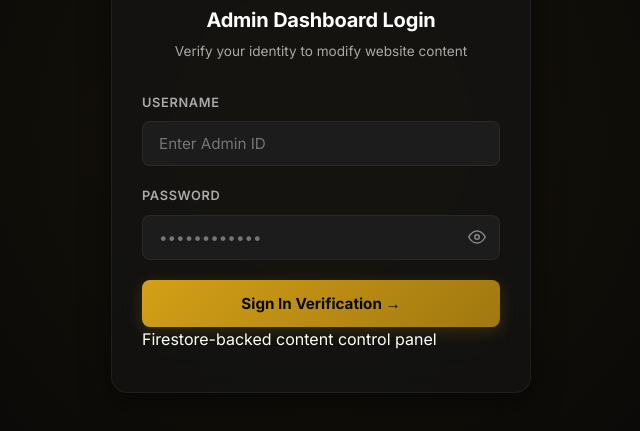
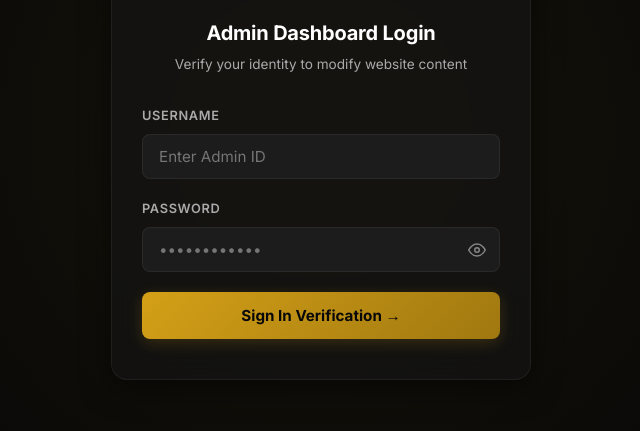
Before and after one commit to king-mobiles/king-mobiles.github.io, a plain HTML site: page admin.html in a window 1280 px wide. Shown: the part 267-698 px from the top of the page, without its empty margins (319-959 px from the left). Drawn offline with Linux system fonts and the light colour scheme.

Commit message:
Update admin.html

```diff
--- a/admin.html
+++ b/admin.html
@@ -87,7 +87,6 @@
           <button type="submit" class="auth-btn">Sign In Verification →</button>
         </form>
 
-        <div class="auth-footnote">Firestore-backed content control panel</div>
       </div>
     </section>
 
```
